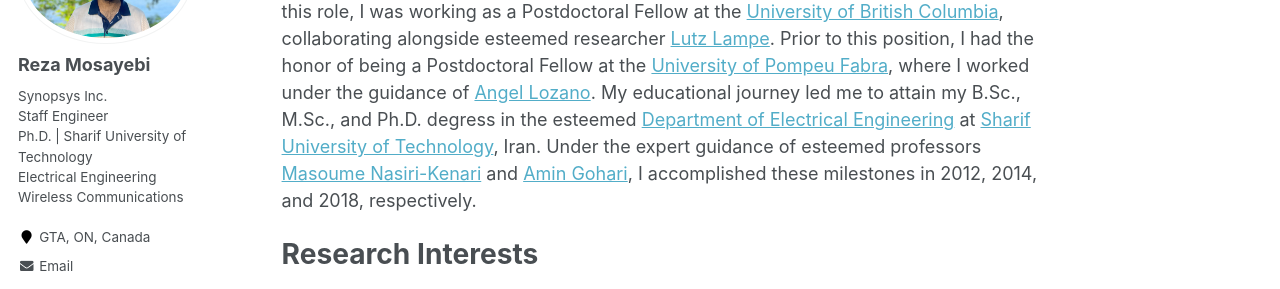
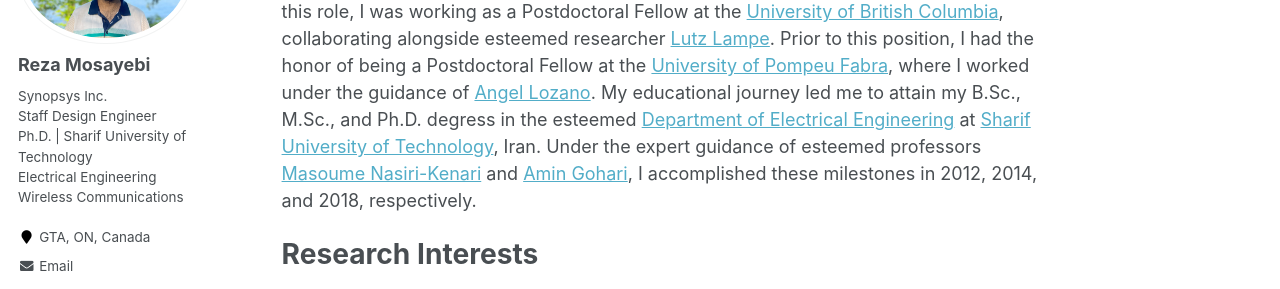
Before and after one commit to rmosayebi/rmosayebi.github.io, a Jekyll site: the page built from _pages/about.md, in a window 1280 px wide. Shown: the part 211-500 px from the top of the page. Built offline with Jekyll 4.4.1, drawn with Linux system fonts in a browser that asks for light colours.

Commit message:
changed role2

```diff
--- a/_config.yml
+++ b/_config.yml
@@ -82,7 +82,7 @@
 author:
   name             : "Reza Mosayebi"
   avatar           : "Reza.jpg"
-  bio              : "Synopsys Inc. <br/> Staff Engineer <br/> Ph.D. | Sharif University of Technology <br/> Electrical Engineering <br/> Wireless Communications"
+  bio              : "Synopsys Inc. <br/> Staff Design Engineer <br/> Ph.D. | Sharif University of Technology <br/> Electrical Engineering <br/> Wireless Communications"
   location         : "GTA, ON, Canada"
   employer         :
   pubmed           : #"https://www.ncbi.nlm.nih.gov/pubmed/?term=john+snow"
```
